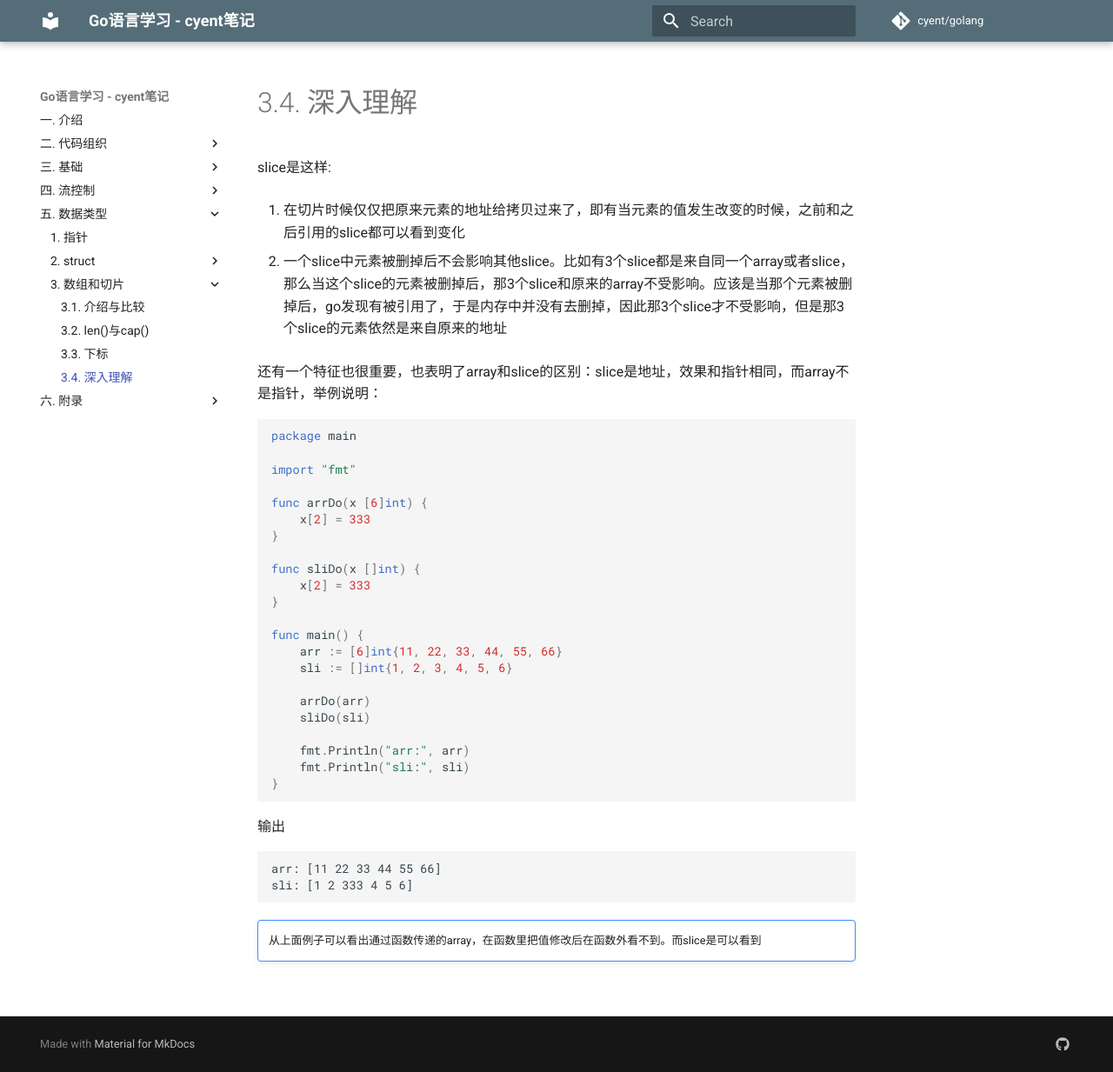
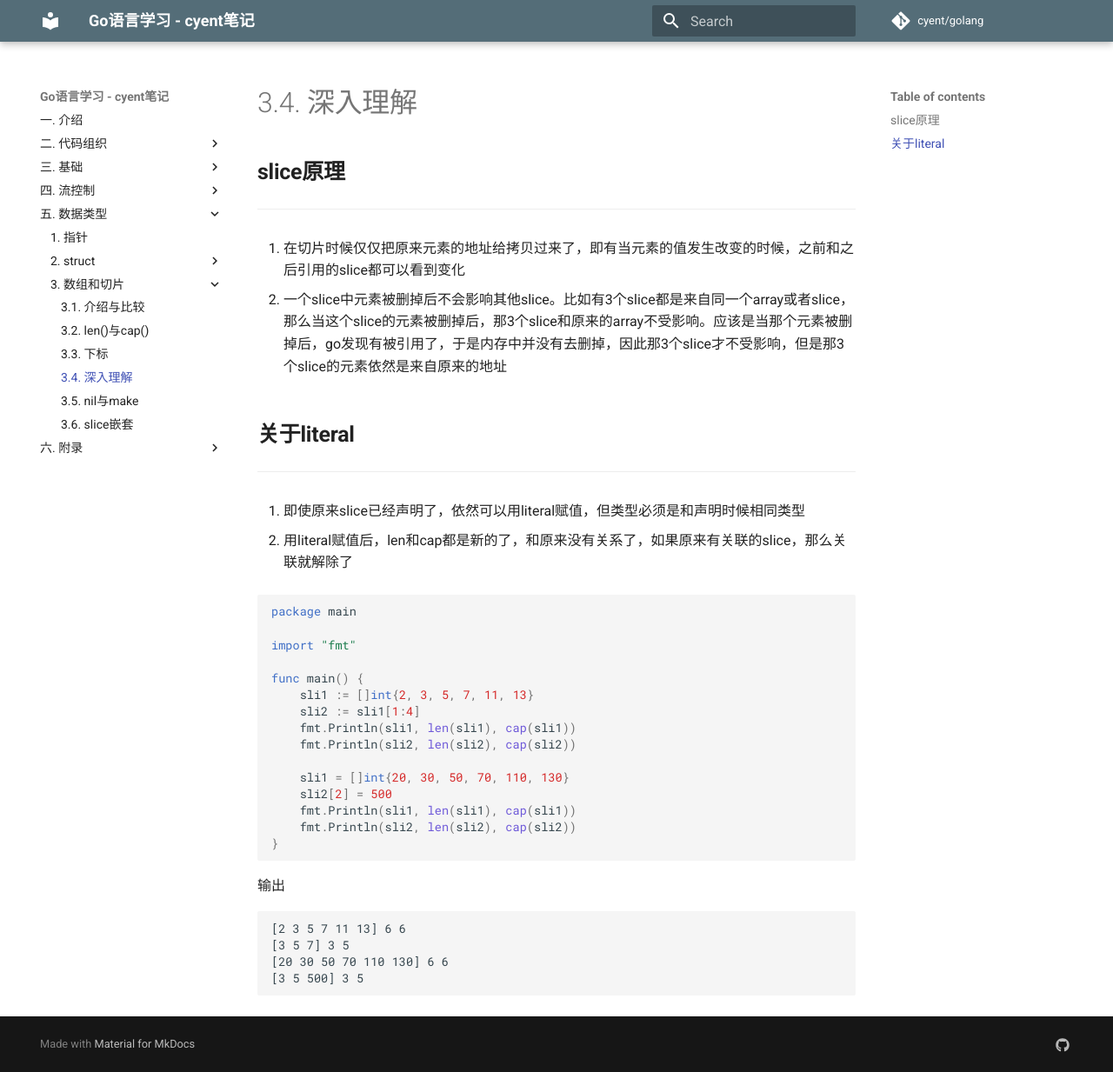
Before and after one commit to yxhsea/golang, an MkDocs documentation site: the page built from docs/datatype/arr_sli_key.md, in a window 1280 px wide and 1233 px high. Shown: the whole window at 87% size. Built offline with MkDocs 1.6.1 and Material for MkDocs 9.7.7, drawn with Linux system fonts in a browser that asks for light colours; comment, search, counter and statistics services are not loaded; old or Windows-style settings are respelled for this version of MkDocs.

Commit message:
add slice nest

````diff
--- a/docs/datatype/arr_sli_key.md
+++ b/docs/datatype/arr_sli_key.md
@@ -1,42 +1,42 @@
-slice是这样:
+## **slice原理**
+
+---
 
 1. 在切片时候仅仅把原来元素的地址给拷贝过来了，即有当元素的值发生改变的时候，之前和之后引用的slice都可以看到变化
 
 2. 一个slice中元素被删掉后不会影响其他slice。比如有3个slice都是来自同一个array或者slice，那么当这个slice的元素被删掉后，那3个slice和原来的array不受影响。应该是当那个元素被删掉后，go发现有被引用了，于是内存中并没有去删掉，因此那3个slice才不受影响，但是那3个slice的元素依然是来自原来的地址
 
-还有一个特征也很重要，也表明了array和slice的区别：slice是地址，效果和指针相同，而array不是指针，举例说明：
+## **关于literal**
+
+---
+
+1. 即使原来slice已经声明了，依然可以用literal赋值，但类型必须是和声明时候相同类型
+
+2. 用literal赋值后，len和cap都是新的了，和原来没有关系了，如果原来有关联的slice，那么关联就解除了
 
 ```go
 package main
 
 import "fmt"
 
-func arrDo(x [6]int) {
-    x[2] = 333
-}
+func main() {
+	sli1 := []int{2, 3, 5, 7, 11, 13}
+	sli2 := sli1[1:4]
+	fmt.Println(sli1, len(sli1), cap(sli1))
+	fmt.Println(sli2, len(sli2), cap(sli2))
 
-func sliDo(x []int) {
-    x[2] = 333
-}
-
-func main() {
-    arr := [6]int{11, 22, 33, 44, 55, 66}
-    sli := []int{1, 2, 3, 4, 5, 6}
-
-    arrDo(arr)
-    sliDo(sli)
-
-    fmt.Println("arr:", arr)
-    fmt.Println("sli:", sli)
+	sli1 = []int{20, 30, 50, 70, 110, 130}
+	sli2[2] = 500
+	fmt.Println(sli1, len(sli1), cap(sli1))
+	fmt.Println(sli2, len(sli2), cap(sli2))
 }
 ```
 
 输出
 
 ```text
-arr: [11 22 33 44 55 66]
-sli: [1 2 333 4 5 6]
+[2 3 5 7 11 13] 6 6
+[3 5 7] 3 5
+[20 30 50 70 110 130] 6 6
+[3 5 500] 3 5
 ```
-
-!!! note ""
-	从上面例子可以看出通过函数传递的array，在函数里把值修改后在函数外看不到。而slice是可以看到
--- a/mkdocs.yml
+++ b/mkdocs.yml
@@ -93,6 +93,8 @@ pages:
             - 3.2. len()与cap(): datatype/arr_sli_len_cap.md
             - 3.3. 下标: datatype/arr_sli_index.md
             - 3.4. 深入理解: datatype/arr_sli_key.md
+            - 3.5. nil与make: datatype/arr_sli_nil_make.md
+            - 3.6. slice嵌套: datatype/arr_sli_nest.md
     - 六. 附录:
         - 1. 文档: appendix/doc.md
         - 2. 编码规范: appendix/code.md
````
Also changed, not shown: docs/datatype/arr_sli_index.md (+1 -1 lines), docs/datatype/arr_sli_main.md (+36 -0 lines), docs/datatype/arr_sli_nest.md (added, +48 -0 lines), docs/datatype/arr_sli_nil_make.md (added, +136 -0 lines).
